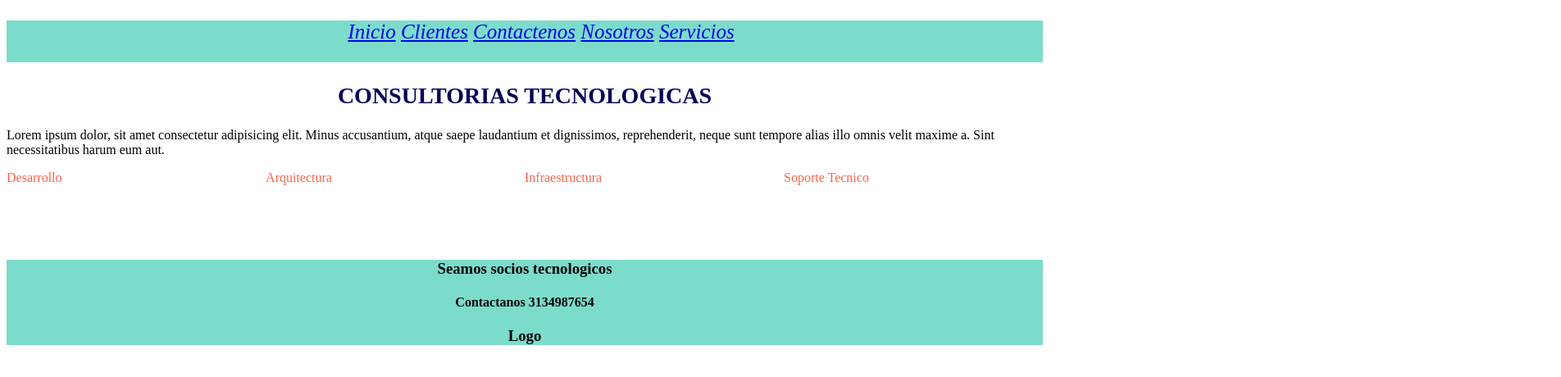
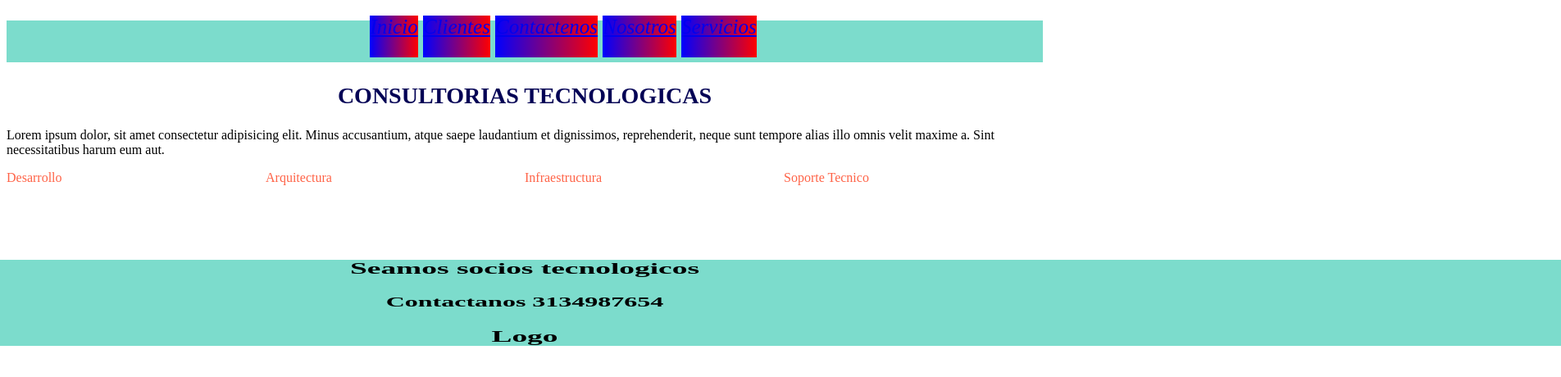
Before and after one commit to CAMONTEROPEREZ/Consultoria_tecnologica_Carlos_Montero, a plain HTML site: page index.html in a window 1280 px wide. Shown: the whole page at 82% size, 1904 px wide, since content can reach past the window. Drawn offline with Linux system fonts and the light colour scheme.

Commit message:
Se modifico menu y footer con transform y gradient

```diff
--- a/estilos/estilos.css
+++ b/estilos/estilos.css
@@ -14,6 +14,9 @@
     display: inline-block;
     padding-bottom: 23px;
     color: #fff;
+    transform: translate(27px, -6px );
+    background-image: linear-gradient(to left, red, blue);
+
 
 }
 
@@ -59,6 +62,8 @@
 .fondoFooter {
     background-color: #7cdccc;
     text-align: center;
+    transform: scale(2,1);
+
 
 }
 
```
